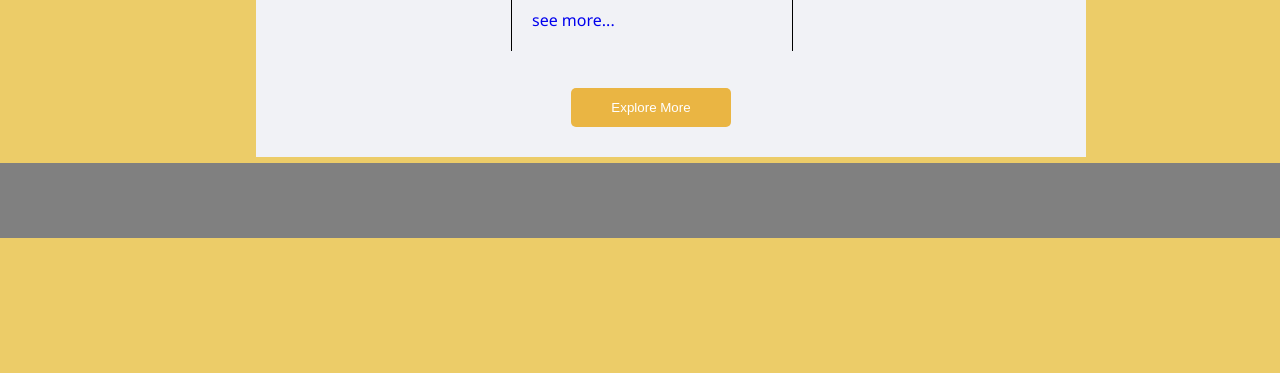
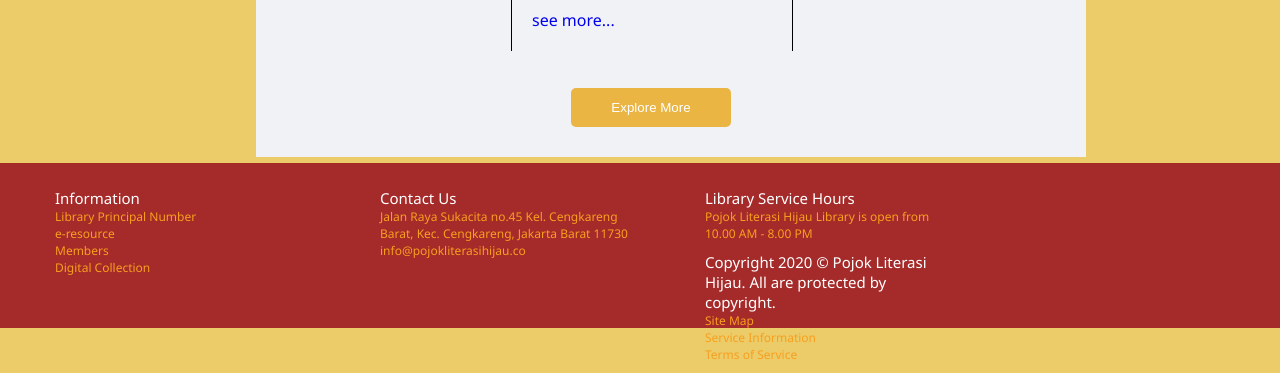
Before and after one commit to shofirak/webProject-J19, a plain HTML site: page index.html in a window 1280 px wide. Shown: the part 1172-1545 px from the top of the page. Before the commit the page ends 1479 px from the top, so only its background shows below. Drawn offline with Linux system fonts and the light colour scheme.

Commit message:
add footer

```diff
--- a/index.html
+++ b/index.html
@@ -81,7 +81,29 @@
 
 	<!-- new book -->
 	<div class="content"></div>
-	<div class="footer"></div>
+	<!-- footer -->
+	<div class="footer">
+		<div class="footer-list">
+			<ul>Information
+				<li>Library Principal Number</li>
+				<li>e-resource</li>
+				<li>Members</li>
+				<li>Digital Collection</li>
+			</ul>
+			<ul>Contact Us
+				<li>Jalan Raya Sukacita no.45 Kel. Cengkareng Barat, Kec. Cengkareng, Jakarta Barat 11730</li>
+				<li>info@pojokliterasihijau.co</li>
+				</ul>
+			<ul>Library Service Hours
+				<li>Pojok Literasi Hijau Library is open from 10.00 AM - 8.00 PM</li>
+			</ul>
+			<ul>Copyright 2020 © Pojok Literasi Hijau. All are protected by copyright.
+				<li>Site Map</li>
+				<li>Service Information</li>
+				<li>Terms of Service</li>
+			</ul>
+		</div>
+    </div>
 
 	<!-- font awesome -->
 	<script src="https://use.fontawesome.com/696b094b2a.js"></script>
--- a/style/style.css
+++ b/style/style.css
@@ -155,11 +155,40 @@ button {
 }
 
 .footer {
-	height: 75px;
+	height: 140px;
 	width: 100%;
-	background-color: grey;
+	background-color: brown;
+	margin: 0 auto;
+	padding-top: 25px;
 }
 
+.footer-list {
+  margin-bottom: 10px;
+  transition: all 1s;
+  }
+
+.footer-list:hover {
+  background-color: black;
+}
+
+.footer-list ul {
+  font-size: 15px;
+  color: #fff;
+  float: left;
+  list-style: none;
+  width: 250px;
+  padding: all 10px;
+  margin: 0 20px 10px 15px;
+}
+
+.footer-list:active {
+  background-color: black;
+}
+
+.footer-list li {
+  font-size: 12px;
+  color: #F79F1F;
+}
 
 /* Tablet screen */
 @media screen and (max-width: 1100px) {
```
